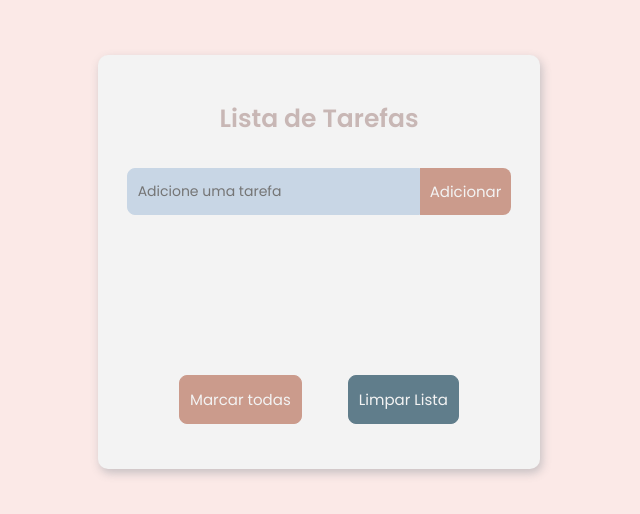
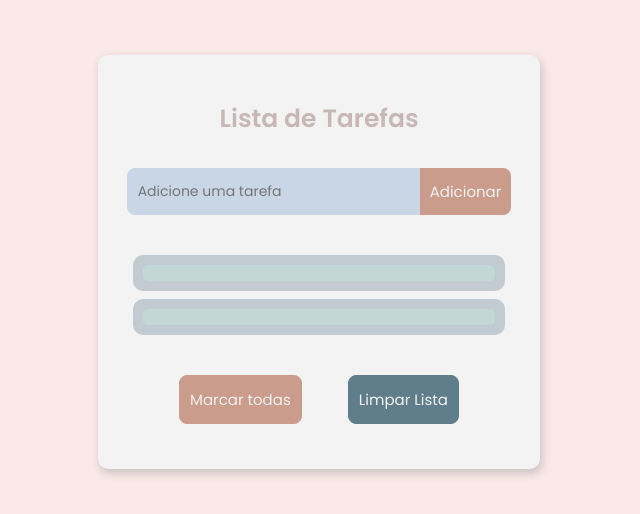
Before and after one commit to reprograma/On13-TodasEmTech-ProjetoListToDo, a plain HTML site: page thamyres-lais/index.html in a window 1280 px wide. Shown: the part 138-652 px from the top of the page, without its empty margins (321-961 px from the left). Drawn offline with Linux system fonts and the light colour scheme.

Commit message:
projeto atualizado- aula 20-10-2021

```diff
--- a/thamyres-lais/index.html
+++ b/thamyres-lais/index.html
@@ -20,7 +20,7 @@
       <button type="submit" id="botao_add_id" class="button_add">Adicionar</button>
     </form>
 
-    <div class="container_tarefas">
+    <div class="container_tarefas" id="tarefas_id">
       <ul class="lista_tarefas" id="lista_id">
         <!-- <li>
           <p>Item teste</p>
@@ -28,6 +28,19 @@
         </li> -->
       </ul>
     </div>
+
+    <div class="modelo" id="modelo_id">
+      <div class="modelo_tarefa">
+        <div class="modelo_conteudo">
+        </div>
+      </div>
+      <div class="modelo_tarefa">
+        <div class="modelo_conteudo">
+
+        </div>
+      </div>
+    </div>
+
 
     <div class="container_botoes">
       <button class="button_marca" id="botao_marca_id">Marcar todas</button>
--- a/thamyres-lais/script.js
+++ b/thamyres-lais/script.js
@@ -6,6 +6,9 @@ const formulario = document.getElementById('form_id');
 const listaDeTarefas = document.getElementById('lista_id');
 const botaoMarca = document.getElementById('botao_marca_id');
 const botaoLimpa = document.getElementById('botao_limpa_id');
+//para desafio extra
+const modelo = document.getElementById('modelo_id');
+const containerDeTarefas = document.getElementById('tarefas_id');
 
 // 2. Processamentos através de eventos e funções
 // função de adicionar a partir do click da usuária, um evento
@@ -20,17 +23,17 @@ botaoAdd.addEventListener('click', (event) => {
   iconeDeleta.innerText = "🗑"
 
   if(textoTarefa.innerText.trim() === '') {
-    alert('Você precisa digitar alguma coisa!')
-
-/* DESAFIO 1
+    //alert('Você precisa digitar alguma coisa!')
     novaTarefa.classList.add('erro'); //adiciona classe erro ao elemento novaTarefa (input) - a classe está no css
     novaTarefa.addEventListener('animationend', event => {
       novaTarefa.classList.remove('erro');
-    }) */
+    })
   } else {
     listaDeTarefas.appendChild(elementoLista)
     elementoLista.appendChild(textoTarefa)
     elementoLista.appendChild(iconeDeleta)
+    modelo.style.display = "none"
+    containerDeTarefas.style.display = "block"
     formulario.reset()
   }
   novaTarefa.focus()
@@ -50,6 +53,11 @@ botaoAdd.addEventListener('click', (event) => {
   iconeDeleta.addEventListener('click', () => {
     // elementoLista.removeChild(elementoLista)
     elementoLista.remove();
+    verificarMarcados();
+    if(listaDeTarefas.innerText === ''){
+      modelo.style.display = "flex"
+      containerDeTarefas.style.display = "none"
+    }
   })
   verificarMarcados() // chama a função do DESAFIO 2 para mudar o texto do botão quando adicionar nova tarefa, se necessário
 })
@@ -76,6 +84,8 @@ botaoMarca.addEventListener('click', () => {
 
 botaoLimpa.addEventListener('click', () => {
   listaDeTarefas.innerHTML = '';
+  modelo.style.display = "flex";
+  containerDeTarefas.style.display = "none";
 })
 
 // ### DESAFIO 2 ###
--- a/thamyres-lais/style.css
+++ b/thamyres-lais/style.css
@@ -118,6 +118,7 @@ body {
   border-radius: .5rem;
   padding: 1rem 0;
   overflow-y: auto ;
+  display: none;
 }
 
 .lista_tarefas {
@@ -147,6 +148,36 @@ li > p {
   width: 80%;
 }
 
+/* container modelo*/
+.modelo {
+  width: 95%;
+  min-height: 10rem;
+  padding: 1rem 0;
+  display: flex;
+  flex-direction: column;
+  justify-content: space-between;
+}
+
+.modelo_tarefa {
+  width: 100%;
+  display: flex;
+  flex-direction: column;
+  justify-content: space-around;
+  background: #8395a770;
+  border-radius: 1rem;
+  padding: 1rem;
+}
+
+.modelo_conteudo {
+  padding: .8rem .5rem;
+  background: #c3f3d990;
+  border-radius: .5rem;
+
+}
+
+.modelo_tarefa :last-child {
+  opacity: .6;
+}
 /* container dos botões */
 
 .container_botoes {
```
